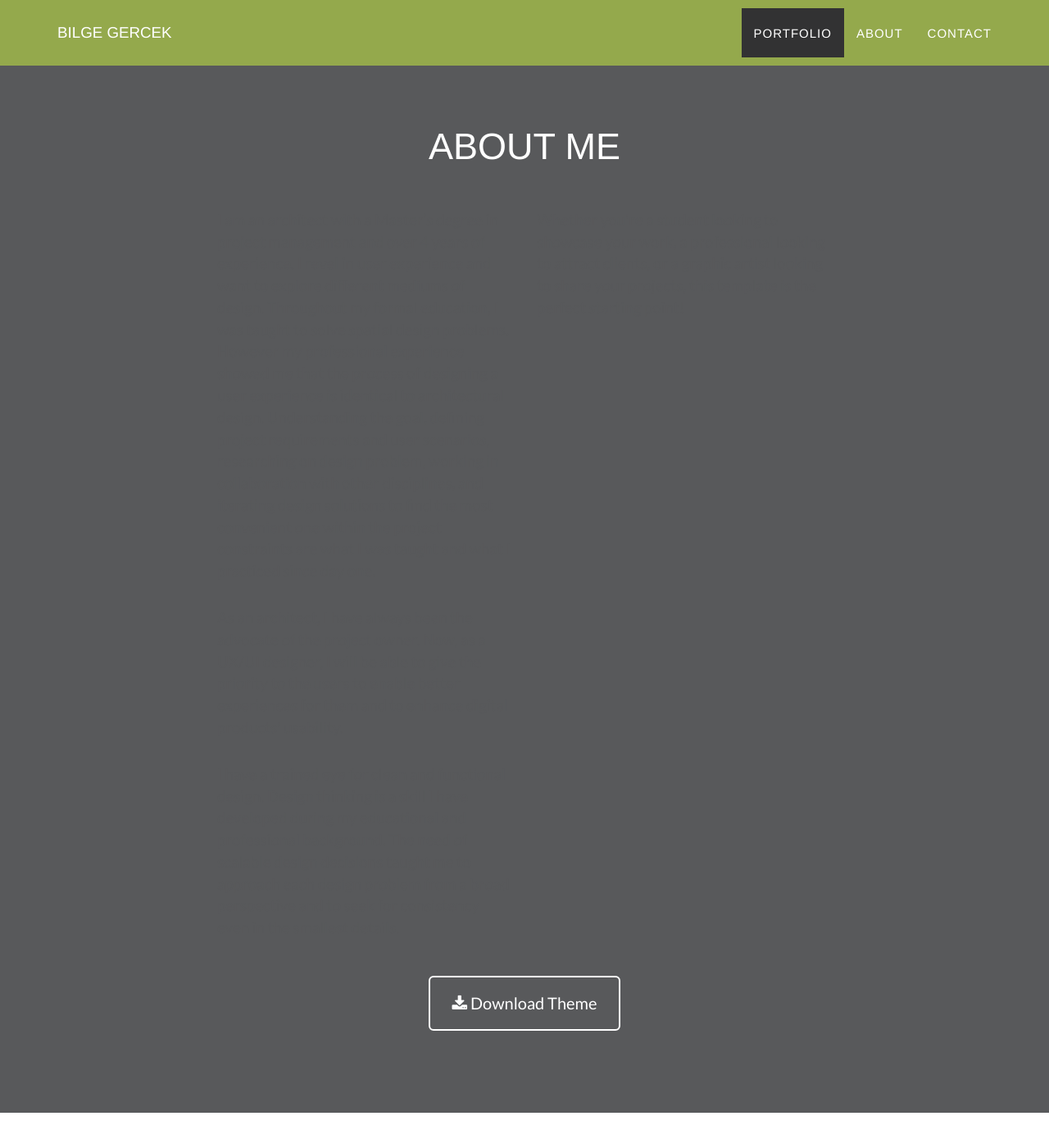
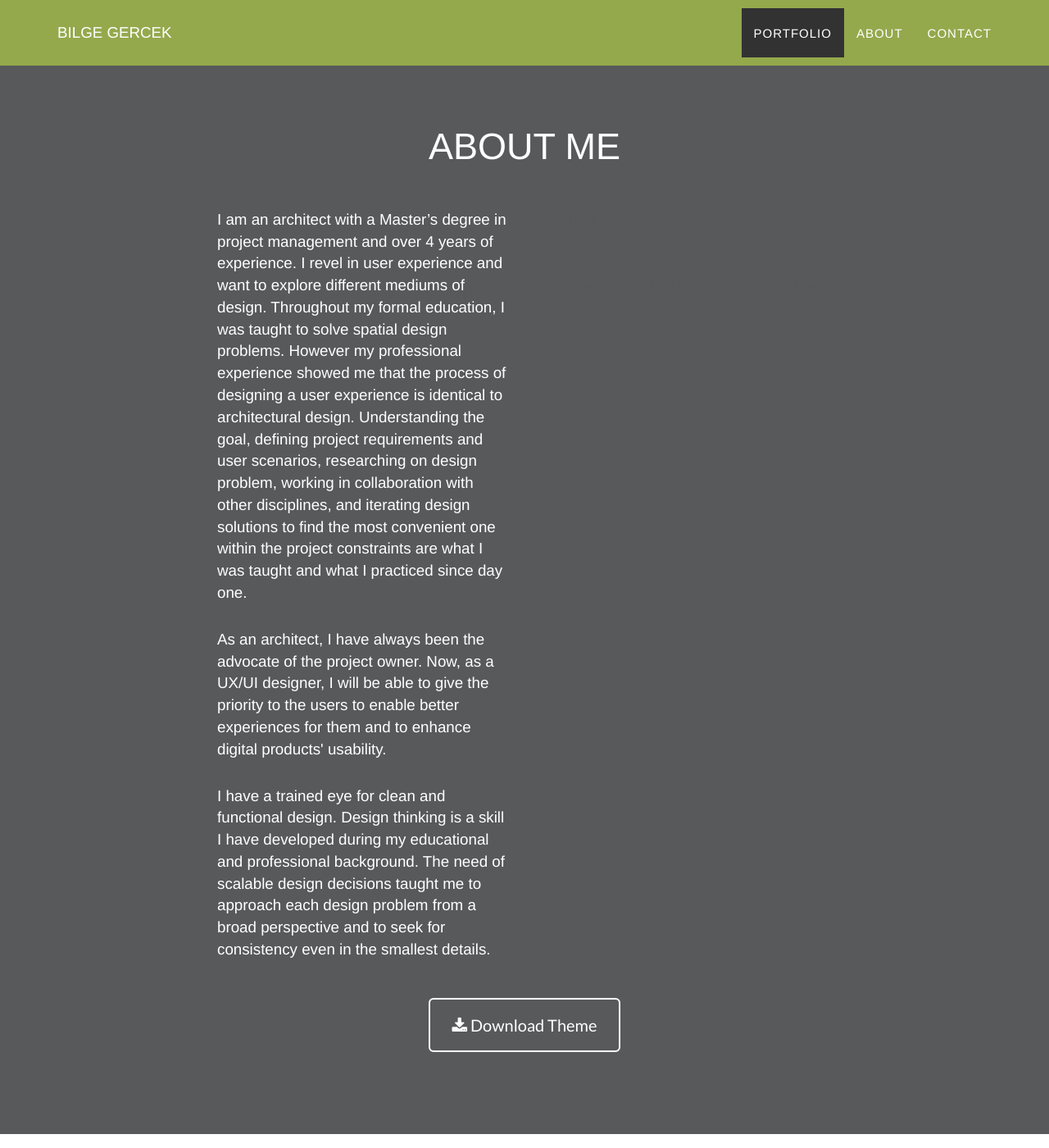
Before and after one commit to bilgegercek/bilgegercek.github.io, a Jekyll site: the page built from index.html, in a window 1280 px wide and 1400 px high, scrolled down 1286 px. Shown: the whole window at 82% size. Built offline with Jekyll 4.4.1, drawn with Linux system fonts in a browser that asks for light colours.

Commit message:
Update main.css

```diff
--- a/_includes/css/main.css
+++ b/_includes/css/main.css
@@ -26,6 +26,12 @@ p.scenario{
    color: white;
    background-color: #7e7d7f;
    padding: 50px;
+}
+
+p.about-me{
+    color: white;
+    font-family: "acumin-pro-semi-condensed","Helvetica Neue",Helvetica,Arial,sans-serif;
+    font-size: 1.25em;
 }
 
 a,
```
